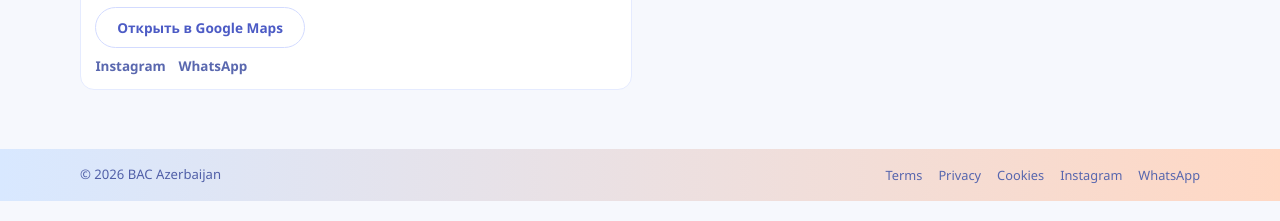
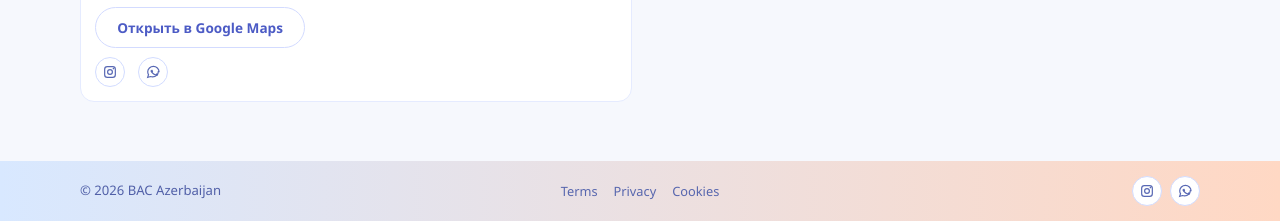
Before and after one commit to 5exclamations/website_proj, a plain HTML site: page contact.html in a window 1280 px wide. Shown: the part 735-956 px from the top of the page. Drawn offline with Linux system fonts and the light colour scheme.

Commit message:
feat: update footer layout and styles; add social media icons for Instagram and WhatsApp

```diff
--- a/script.js
+++ b/script.js
@@ -413,9 +413,16 @@ const clinicInfo = {
   phone: "+994 55 477 02 66",
   address: "Aşıq Molla Cümə 3, Baku 1075, Azerbaijan",
   mapUrl: "https://maps.app.goo.gl/SyPMxCkYc1H4ZJ5g7",
-  instagramUrl: "https://instagram.com/",
+  instagramUrl: "https://www.instagram.com/neyropsixoloq_qasimova_vusale?igsh=MWw1ZG9xenF0eDBqZA%3D%3D&utm_source=qr",
   whatsappUrl: "https://wa.me/994554770266"
 };
+
+function socialIcon(kind) {
+  if (kind === "instagram") {
+    return `<svg viewBox="0 0 24 24" aria-hidden="true"><rect x="4" y="4" width="16" height="16" rx="4" ry="4" fill="none" stroke="currentColor" stroke-width="1.8"></rect><circle cx="12" cy="12" r="3.6" fill="none" stroke="currentColor" stroke-width="1.8"></circle><circle cx="17.1" cy="6.9" r="1.2" fill="currentColor"></circle></svg>`;
+  }
+  return `<svg viewBox="0 0 24 24" aria-hidden="true"><path d="M20 11.4c0 4.4-3.8 8-8.5 8-1.1 0-2.2-.2-3.1-.6L4 20l1.3-4c-.8-1.3-1.2-2.8-1.2-4.4C4.1 7.2 8 3.6 12.6 3.6c4.7 0 8.4 3.6 8.4 7.8Z" fill="none" stroke="currentColor" stroke-width="1.8"></path><path d="M9.5 9.3c.2-.5.4-.5.7-.5h.6c.2 0 .4 0 .5.3.2.4.7 1.7.8 1.8.1.2.1.3 0 .5-.1.2-.2.3-.4.5-.2.2-.3.3-.1.6.2.3.8 1.2 2 1.9 1.5.9 2 .9 2.3.8.3-.1 1-.8 1.1-1 .1-.2.3-.2.5-.1.2.1 1.6.8 1.9 1 .2.1.3.2.3.3 0 .1-.1.8-.4 1.3-.3.5-1.5 1-2 1-.5 0-1 0-1.7-.3-.7-.2-1.5-.6-2.6-1.3-2.1-1.3-3.5-2.9-3.9-3.6-.4-.7-.8-1.2-.8-2 0-.8.4-1.2.6-1.6Z" fill="currentColor"></path></svg>`;
+}
 
 function currentLang() { return localStorage.getItem("lang") || "ru"; }
 function setLang(lang) { localStorage.setItem("lang", lang); render(); }
@@ -436,11 +443,15 @@ function renderFooter(t) {
   if (el("footer-copy")) el("footer-copy").textContent = t.footer.copy;
   if (el("footer-links")) {
     el("footer-links").innerHTML = `
-      <a href="terms.html">${t.footer.terms}</a>
-      <a href="privacy.html">${t.footer.privacy}</a>
-      <a href="cookies.html">${t.footer.cookies}</a>
-      <a href="${clinicInfo.instagramUrl}" target="_blank" rel="noopener">Instagram</a>
-      <a href="${clinicInfo.whatsappUrl}" target="_blank" rel="noopener">WhatsApp</a>
+      <div class="footer-links-main">
+        <a href="terms.html">${t.footer.terms}</a>
+        <a href="privacy.html">${t.footer.privacy}</a>
+        <a href="cookies.html">${t.footer.cookies}</a>
+      </div>
+      <div class="footer-socials">
+        <a href="${clinicInfo.instagramUrl}" target="_blank" rel="noopener" class="social-link" aria-label="Instagram">${socialIcon("instagram")}</a>
+        <a href="${clinicInfo.whatsappUrl}" target="_blank" rel="noopener" class="social-link" aria-label="WhatsApp">${socialIcon("whatsapp")}</a>
+      </div>
     `;
   }
 }
@@ -642,8 +653,18 @@ function renderContact(t) {
   el("contact-note").textContent = d.note;
   if (el("contact-location-title")) el("contact-location-title").textContent = d.locationTitle;
   if (el("contact-map-link")) el("contact-map-link").textContent = d.openMap;
-  if (el("contact-instagram-link")) el("contact-instagram-link").textContent = d.instagram || "Instagram";
-  if (el("contact-whatsapp-link")) el("contact-whatsapp-link").textContent = d.whatsapp || "WhatsApp";
+  if (el("contact-instagram-link")) {
+    el("contact-instagram-link").href = clinicInfo.instagramUrl;
+    el("contact-instagram-link").setAttribute("aria-label", d.instagram || "Instagram");
+    el("contact-instagram-link").classList.add("social-link");
+    el("contact-instagram-link").innerHTML = socialIcon("instagram");
+  }
+  if (el("contact-whatsapp-link")) {
+    el("contact-whatsapp-link").href = clinicInfo.whatsappUrl;
+    el("contact-whatsapp-link").setAttribute("aria-label", d.whatsapp || "WhatsApp");
+    el("contact-whatsapp-link").classList.add("social-link");
+    el("contact-whatsapp-link").innerHTML = socialIcon("whatsapp");
+  }
   el("label-name").textContent = d.name;
   el("label-number").textContent = d.number;
   el("label-question").textContent = d.question;
@@ -752,8 +773,8 @@ function bindBookingModal(t) {
       <p class="booking-note">${t.contact?.note || ""}</p>
       <p><a href="${clinicInfo.mapUrl}" target="_blank" rel="noopener">${t.contact?.openMap || "Open in Google Maps"}</a></p>
       <p class="booking-socials">
-        <a href="${clinicInfo.instagramUrl}" target="_blank" rel="noopener">${t.contact?.instagram || "Instagram"}</a>
-        <a href="${clinicInfo.whatsappUrl}" target="_blank" rel="noopener">${t.contact?.whatsapp || "WhatsApp"}</a>
+        <a href="${clinicInfo.instagramUrl}" target="_blank" rel="noopener" class="social-link" aria-label="${t.contact?.instagram || "Instagram"}">${socialIcon("instagram")}</a>
+        <a href="${clinicInfo.whatsappUrl}" target="_blank" rel="noopener" class="social-link" aria-label="${t.contact?.whatsapp || "WhatsApp"}">${socialIcon("whatsapp")}</a>
       </p>
     `;
   }
--- a/styles.css
+++ b/styles.css
@@ -254,12 +254,6 @@ p { color: var(--muted); line-height: 1.65; margin: 0; }
   display: flex;
   gap: 0.8rem;
 }
-.contact-socials a {
-  color: #5a68af;
-  font-size: 0.84rem;
-  text-decoration: none;
-  font-weight: 700;
-}
 .review-section-contact {
   margin-top: 2.2rem;
 }
@@ -302,14 +296,41 @@ p { color: var(--muted); line-height: 1.65; margin: 0; }
 .site-footer { background: var(--primary-grad); margin-top: 0.5rem; }
 .footer-grid {
   padding: 0.95rem 0;
-  display: flex;
-  justify-content: space-between;
+  display: grid;
+  grid-template-columns: 1fr auto 1fr;
   align-items: center;
   gap: 1rem;
 }
-.footer-grid p { color: #5160a8; font-size: 0.82rem; }
-.footer-links { display: flex; gap: 1rem; }
-.footer-links a { text-decoration: none; color: #5766ae; font-size: 0.8rem; }
+.footer-grid p { color: #5160a8; font-size: 0.82rem; justify-self: start; }
+.footer-links { display: contents; }
+.footer-links-main {
+  display: flex;
+  gap: 1rem;
+  justify-self: center;
+}
+.footer-links-main a { text-decoration: none; color: #5766ae; font-size: 0.8rem; }
+.footer-socials {
+  display: flex;
+  gap: 0.5rem;
+  justify-self: end;
+}
+.social-link {
+  width: 30px;
+  height: 30px;
+  border-radius: 999px;
+  border: 1px solid #d2dcff;
+  display: inline-flex;
+  align-items: center;
+  justify-content: center;
+  color: #5868b4;
+  text-decoration: none;
+  background: #fff;
+}
+.social-link svg {
+  width: 16px;
+  height: 16px;
+  display: block;
+}
 
 .about-page {
   background: #fff;
@@ -527,6 +548,11 @@ p { color: var(--muted); line-height: 1.65; margin: 0; }
     width: 100%;
     max-width: 420px;
   }
+  .footer-grid p,
+  .footer-links-main,
+  .footer-socials {
+    justify-self: center;
+  }
 }
 
 @media (max-width: 640px) {
```
